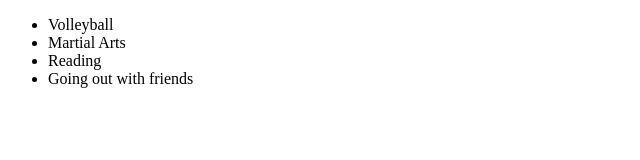
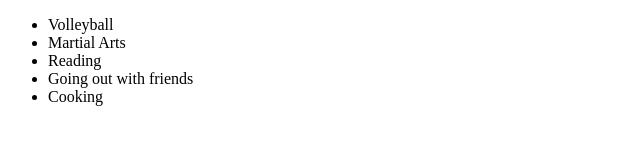
Before and after one commit to MMA-09/Project-1, a plain HTML site: page Musa/index.html in a window 1280 px wide. Shown: the full height of the page, 0-640 px from the left. Drawn offline with Linux system fonts and the light colour scheme.

Commit message:
Added a new list item called cooking

```diff
--- a/Musa/index.html
+++ b/Musa/index.html
@@ -15,6 +15,7 @@
                 <li>Martial Arts</li>
                 <li>Reading</li>
                 <li>Going out with friends</li>
+                <li>Cooking </li>
             </ul>
 
         </section>
```
